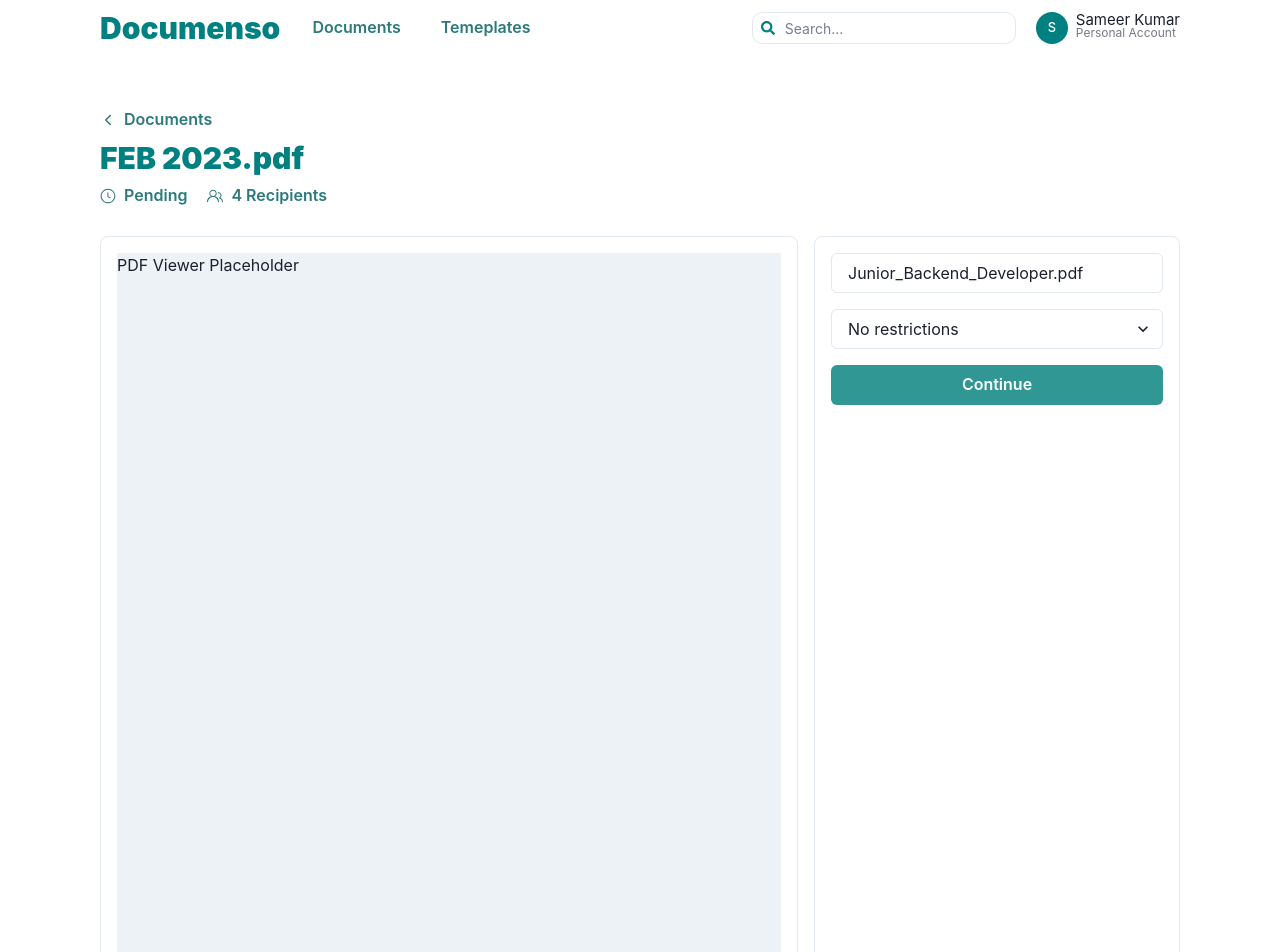
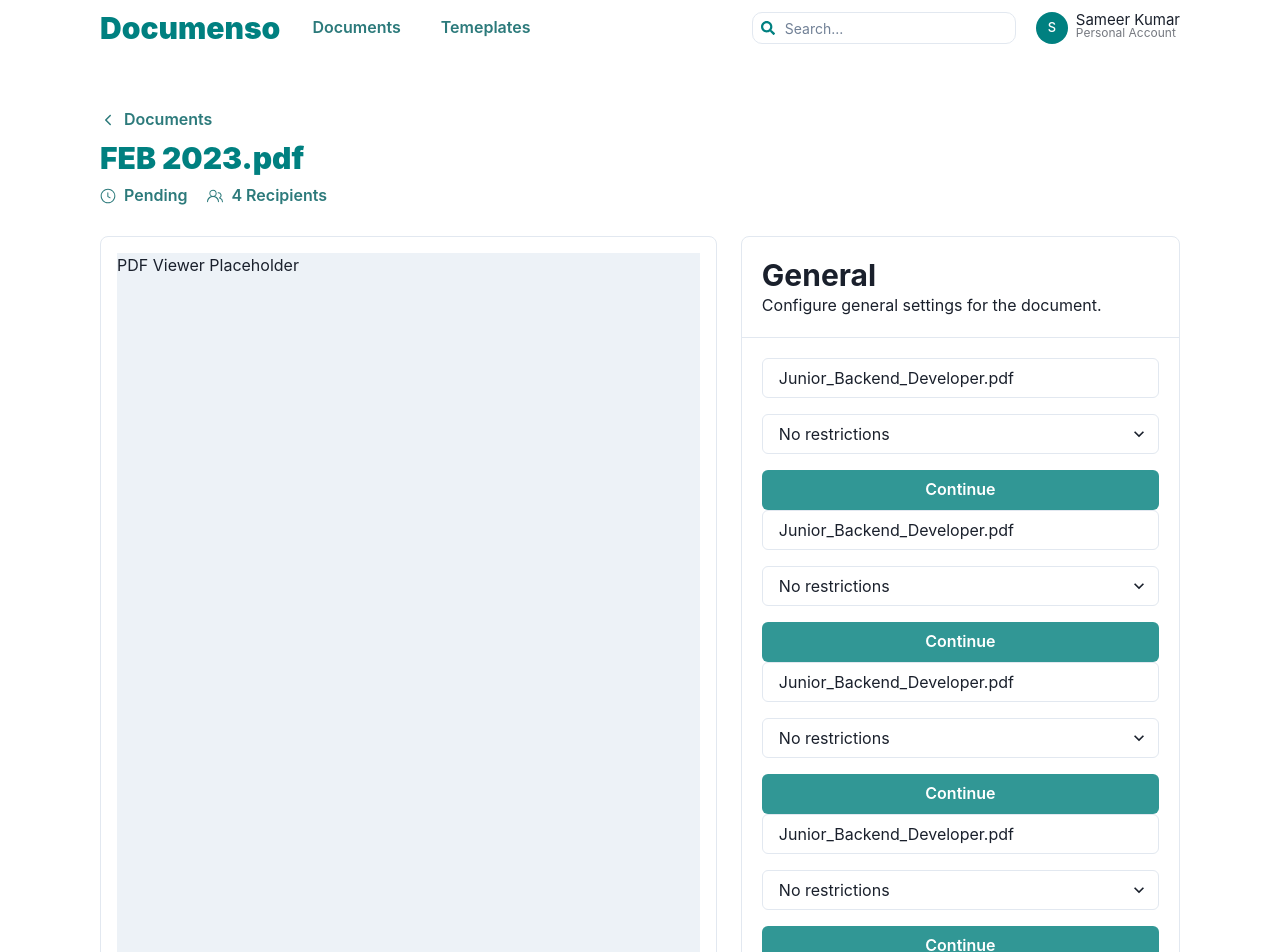
Before and after one commit to SameerTheProgrammer/PSE_documenso_ui, a React (Vite) app: page /document/edit/doc1 in a window 1280 px wide. Shown: the top 952 px of the page. Built offline with nearby package versions, Linux system fonts and the light colour scheme.

Commit message:
design document info card

```diff
--- a/src/pages/DocumentEditPage.tsx
+++ b/src/pages/DocumentEditPage.tsx
@@ -12,6 +12,10 @@ import {
     PopoverBody,
     PopoverContent,
     PopoverTrigger,
+    Card,
+    CardBody,
+    CardHeader,
+    Text,
 } from "@chakra-ui/react";
 import { GoClock, GoPeople } from "react-icons/go";
 import { IoIosArrowBack } from "react-icons/io";
@@ -118,9 +122,9 @@ const DocumentEdit = () => {
                 </Flex>
             </Box>
 
-            <Flex height="100vh">
+            <Flex height="100vh" gap={6}>
                 {/* Left Side: PDF Viewer */}
-                <Box flex="2" borderWidth="1px" borderRadius="lg" overflow="hidden" padding="4">
+                <Box flex="4" borderWidth="1px" borderRadius="lg" overflow="hidden" padding="4">
                     {/* Replace with actual PDF viewer component */}
                     <Box height="100%" backgroundColor="gray.100">
                         PDF Viewer Placeholder
@@ -128,23 +132,66 @@ const DocumentEdit = () => {
                 </Box>
 
                 {/* Right Side: Configuration Panel */}
-                <Box
-                    flex="1"
+                <Card
+                    flex="3"
                     borderWidth="1px"
                     borderRadius="lg"
                     overflow="hidden"
-                    padding="4"
-                    marginLeft="4"
+                    shadow={"none"}
+                    borderColor={"none"}
                 >
+                    <CardHeader borderBottomWidth="1px">
+                        <Heading size="lg">General</Heading>
+                        <Text>Configure general settings for the document.</Text>
+                    </CardHeader>
+
+                    <CardBody overflow="auto">
                         <Stack spacing="4">
-                        <Input placeholder="Title" defaultValue="Junior_Backend_Developer.pdf" />
+                            <Input
+                                placeholder="Title"
+                                defaultValue="Junior_Backend_Developer.pdf"
+                            />
                             <Select>
                                 <option value="no_restrictions">No restrictions</option>
                                 <option value="required_account">Required account</option>
                             </Select>
                             <Button colorScheme="teal">Continue</Button>
                         </Stack>
-                </Box>
+                        <Stack spacing="4">
+                            <Input
+                                placeholder="Title"
+                                defaultValue="Junior_Backend_Developer.pdf"
+                            />
+                            <Select>
+                                <option value="no_restrictions">No restrictions</option>
+                                <option value="required_account">Required account</option>
+                            </Select>
+                            <Button colorScheme="teal">Continue</Button>
+                        </Stack>
+                        <Stack spacing="4">
+                            <Input
+                                placeholder="Title"
+                                defaultValue="Junior_Backend_Developer.pdf"
+                            />
+                            <Select>
+                                <option value="no_restrictions">No restrictions</option>
+                                <option value="required_account">Required account</option>
+                            </Select>
+                            <Button colorScheme="teal">Continue</Button>
+                        </Stack>
+                        <Stack spacing="4">
+                            <Input
+                                placeholder="Title"
+                                defaultValue="Junior_Backend_Developer.pdf"
+                            />
+                            <Select>
+                                <option value="no_restrictions">No restrictions</option>
+                                <option value="required_account">Required account</option>
+                            </Select>
+                            <Button colorScheme="teal">Continue</Button>
+                        </Stack>
+                    </CardBody>
+                </Card>
             </Flex>
         </Flex>
     );
```
Lines whose indentation alone changed are shown as unchanged.
